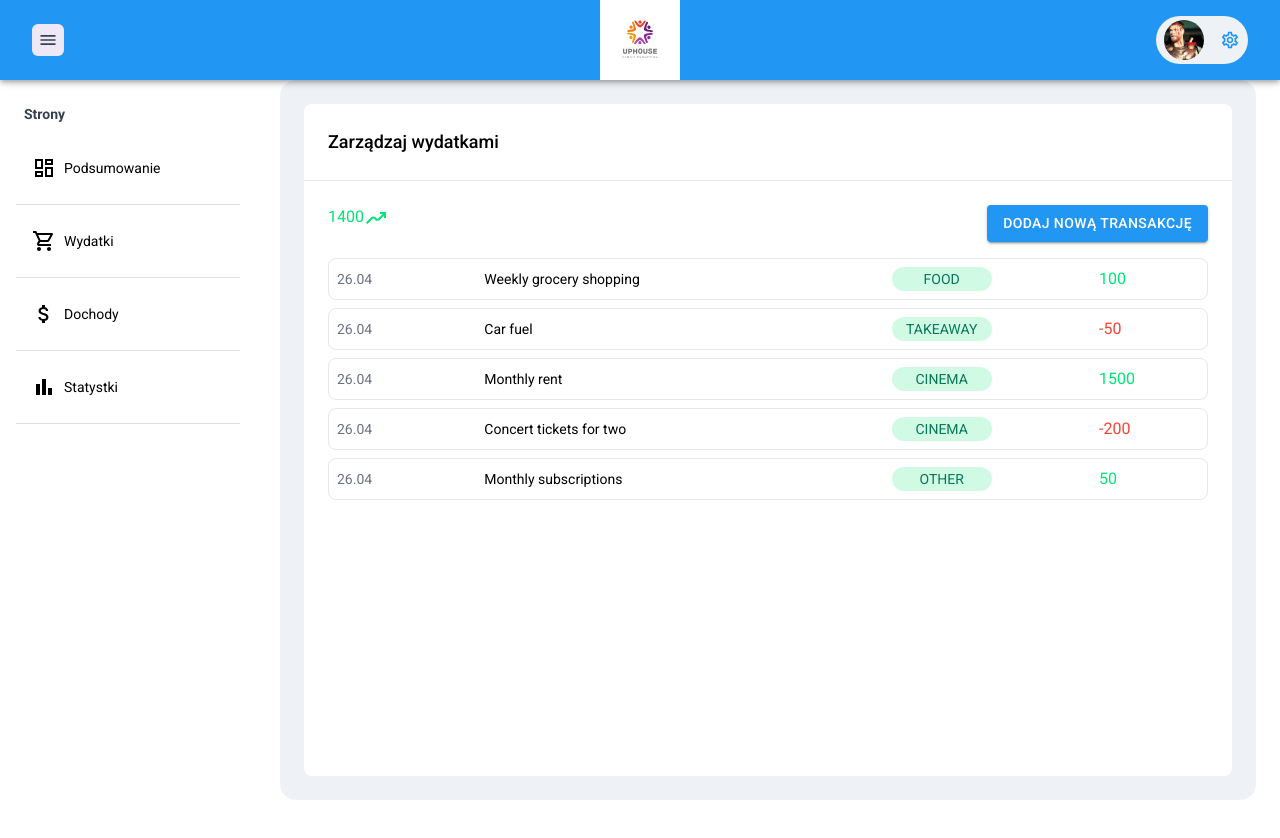
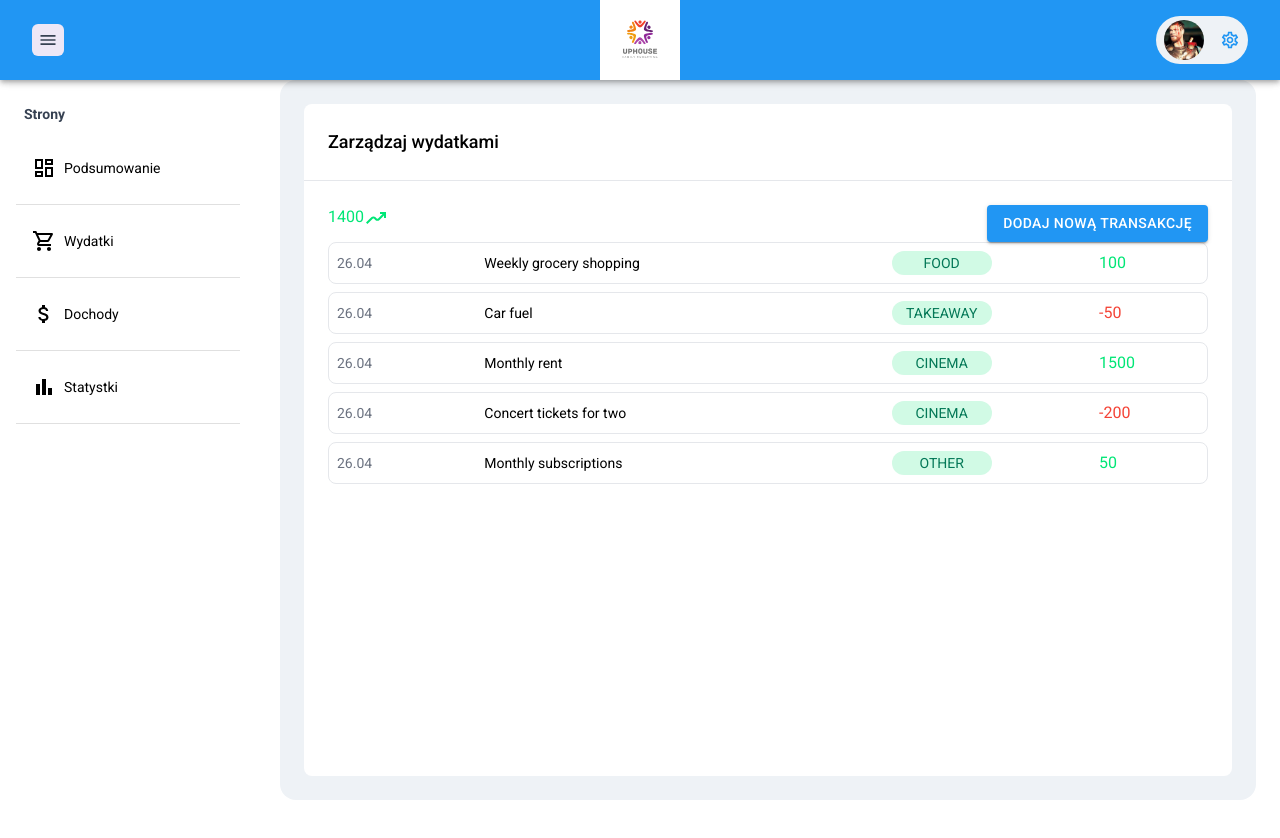
Before and after one commit to MateuszMyrcik/family-budget-web-app, a Next.js app: page /expenses in a window 1280 px wide. Shown: the top 838 px of the page. Built offline with nearby package versions, Linux system fonts and the light colour scheme.

Commit message:
refactor: moved layout content to sharable component

```diff
--- a/src/app/layout/PrimaryTemplate.tsx
+++ b/src/app/layout/PrimaryTemplate.tsx
@@ -2,13 +2,14 @@ import { AppBar, Sidebar } from "@/shared/ui-kit";
 import { BaseTemplate } from "./BaseTemplate";
 import { NAV_ITEMS } from "./constants";
 import { useLayout } from "./Context";
-import { SidebarContent } from "./SidebarContent";
+import { Content } from "./partials";
+import { SidebarContent } from "./partials/SidebarContent";
 
 type PrimaryTemplateProps = {
   children: React.ReactNode;
 };
 
-export const PrimaryTemplate = ({ children }: PrimaryTemplateProps) => {
+const PrimaryTemplate = ({ children }: PrimaryTemplateProps) => {
   const { headerHeight, toggleSidebar, isMobileDrawerOpen } = useLayout();
 
   const sidebar = (
@@ -31,3 +32,7 @@ export const PrimaryTemplate = ({ children }: PrimaryTemplateProps) => {
     </BaseTemplate>
   );
 };
+
+PrimaryTemplate.Content = Content;
+
+export { PrimaryTemplate };
--- /dev/null
+++ b/src/app/layout/partials/Content.tsx
@@ -0,0 +1,39 @@
+import clsx from "clsx";
+import { ReactNode } from "react";
+
+type ContentProps = {
+  title: string;
+  children: ReactNode;
+  className?: string;
+  contentInnerClassName?: string;
+};
+
+const defaultClasses = {
+  container: "rounded-lg  bg-white w-full",
+  contentInner: "p-6",
+  header: "p-6 border-b",
+  title: "text-lg font-medium",
+};
+
+export const Content = ({
+  children,
+  title,
+  className,
+  contentInnerClassName,
+}: ContentProps) => {
+  const contentInnerClasses = clsx(
+    defaultClasses.contentInner,
+    contentInnerClassName
+  );
+  const containerClasses = clsx(defaultClasses.container, className);
+
+  return (
+    <div className={containerClasses}>
+      <div className={defaultClasses.header}>
+        <h1 className={defaultClasses.title}>{title}</h1>
+      </div>
+
+      <div className={contentInnerClasses}>{children}</div>
+    </div>
+  );
+};
--- /dev/null
+++ b/src/app/layout/partials/index.ts
@@ -0,0 +1,2 @@
+export { Content } from "./Content";
+export { SidebarContent } from "./SidebarContent";
--- a/src/views/expenses/index.tsx
+++ b/src/views/expenses/index.tsx
@@ -17,12 +17,8 @@ export const ExpensesView = () => {
     <>
       <Provider store={store}>
         <PrimaryTemplate>
-          <div className="rounded-lg  bg-white w-full">
-            <div className="p-6 border-b">
-              <h1 className="text-lg font-medium">Zarządzaj wydatkami</h1>
-            </div>
-
-            <div className="p-6 space-y-4">
+          <PrimaryTemplate.Content title="Zarządzaj wydatkami">
+            <>
               <div className="flex justify-between">
                 <div
                   className={clsx(
@@ -71,8 +67,8 @@ export const ExpensesView = () => {
                   </div>
                 ))}
               </div>
-            </div>
-          </div>
+            </>
+          </PrimaryTemplate.Content>
         </PrimaryTemplate>
       </Provider>
     </>
```
Also changed, not shown: src/app/layout/partials/SidebarContent.tsx (renamed from src/app/layout/SidebarContent.tsx).
